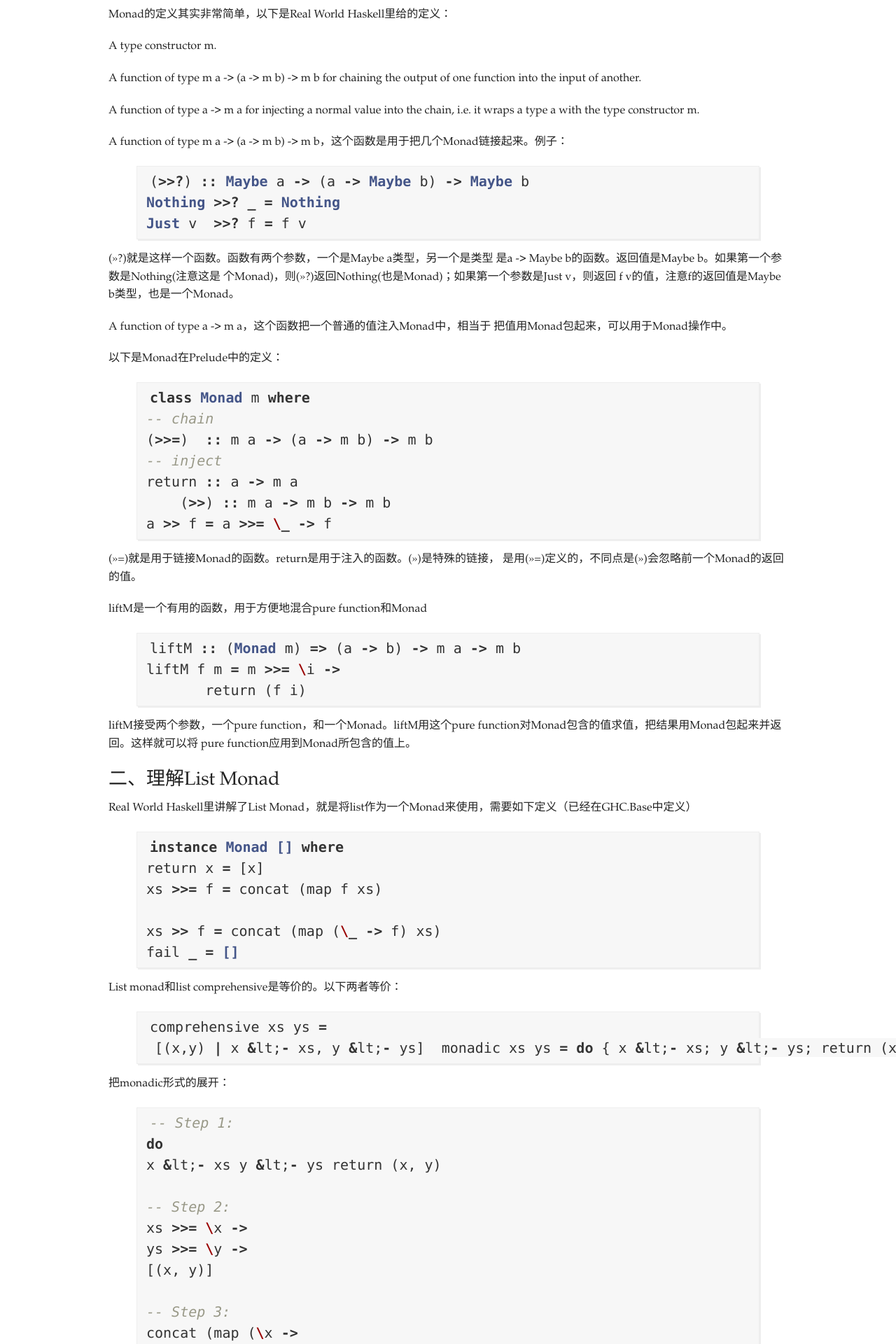
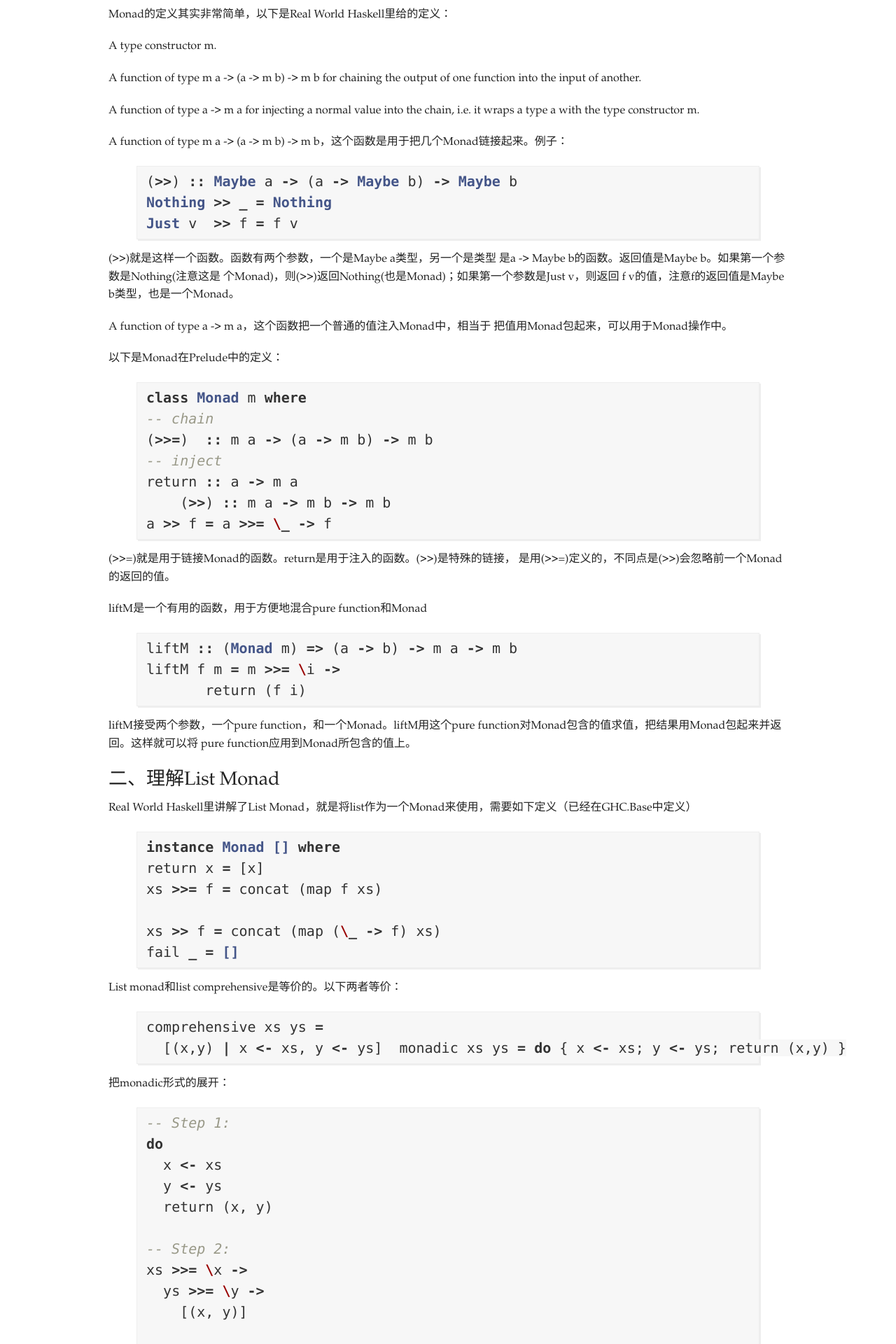
Before and after one commit to taot/blog, a Jekyll site: the page built from _posts/2009-01-04-Understanding-Monad.md, in a window 1280 px wide. Shown: the part 349-2269 px from the top of the page at 70% size. Built offline with Jekyll 4.4.1, drawn with Linux system fonts in a browser that asks for light colours.

Commit message:
Refine code block style, make it look better

```diff
--- a/_posts/2009-01-04-Understanding-Monad.md
+++ b/_posts/2009-01-04-Understanding-Monad.md
@@ -22,14 +22,14 @@ A function of type a -> m a for injecting a normal value into the chain, i.e. it
 A function of type m a -> (a -> m b) -> m b，这个函数是用于把几个Monad链接起来。例子：
 
 {% highlight haskell %}
-(>>?) :: Maybe a -> (a -> Maybe b) -> Maybe b
-Nothing >>? _ = Nothing
-Just v  >>? f = f v
+(>>) :: Maybe a -> (a -> Maybe b) -> Maybe b
+Nothing >> _ = Nothing
+Just v  >> f = f v
 {% endhighlight %}
 
-(>>?)就是这样一个函数。函数有两个参数，一个是Maybe a类型，另一个是类型
+(\>\>)就是这样一个函数。函数有两个参数，一个是Maybe a类型，另一个是类型
 是a -> Maybe b的函数。返回值是Maybe b。如果第一个参数是Nothing(注意这是
-个Monad)，则(>>?)返回Nothing(也是Monad)；如果第一个参数是Just v，则返回
+个Monad)，则(\>\>)返回Nothing(也是Monad)；如果第一个参数是Just v，则返回
 f v的值，注意f的返回值是Maybe b类型，也是一个Monad。
 
 A function of type a -> m a，这个函数把一个普通的值注入Monad中，相当于
@@ -47,8 +47,8 @@ return :: a -> m a
 a >> f = a >>= \_ -> f
 {% endhighlight %}
 
-(>>=)就是用于链接Monad的函数。return是用于注入的函数。(>>)是特殊的链接，
-是用(>>=)定义的，不同点是(>>)会忽略前一个Monad的返回的值。
+(\>\>=)就是用于链接Monad的函数。return是用于注入的函数。(\>\>)是特殊的链接，
+是用(\>\>=)定义的，不同点是(\>\>)会忽略前一个Monad的返回的值。
 
 liftM是一个有用的函数，用于方便地混合pure function和Monad
 
@@ -80,7 +80,7 @@ List monad和list comprehensive是等价的。以下两者等价：
 
 {% highlight haskell %}
 comprehensive xs ys =
- [(x,y) | x &lt;- xs, y &lt;- ys]  monadic xs ys = do { x &lt;- xs; y &lt;- ys; return (x,y) }
+  [(x,y) | x <- xs, y <- ys]  monadic xs ys = do { x <- xs; y <- ys; return (x,y) }
 {% endhighlight %}
 
 把monadic形式的展开：
@@ -88,23 +88,25 @@ comprehensive xs ys =
 {% highlight haskell %}
 -- Step 1:
 do
-x &lt;- xs y &lt;- ys return (x, y)
+  x <- xs
+  y <- ys
+  return (x, y)
 
 -- Step 2:
 xs >>= \x ->
-ys >>= \y ->
-[(x, y)]
+  ys >>= \y ->
+    [(x, y)]
 
 -- Step 3:
 concat (map (\x ->
-ys >>= \y ->
-[(x, y)])
-xs)
+  ys >>= \y ->
+    [(x, y)])
+      xs)
 
 -- Step 4:
 concat (map (\x ->
-concat (map (\y -> [(x, y)]) ys ))
-xs)
+  concat (map (\y -> [(x, y)]) ys ))
+    xs)
 {% endhighlight %}
 
 实际的效果就是一个二重循环：对xs里每一个元素，都用函数 \x -> ys >>= \y -> [(x, y)] 求值一次。对ys里的每一个元素，都用函数 \y -> [(x, y)] 求值一次。
--- a/css/style.css
+++ b/css/style.css
@@ -136,4 +136,5 @@ pre code {
     font-size: 1.25em;
     background-color: inherit;
     border: none;
+    padding: 0;
 }
```
